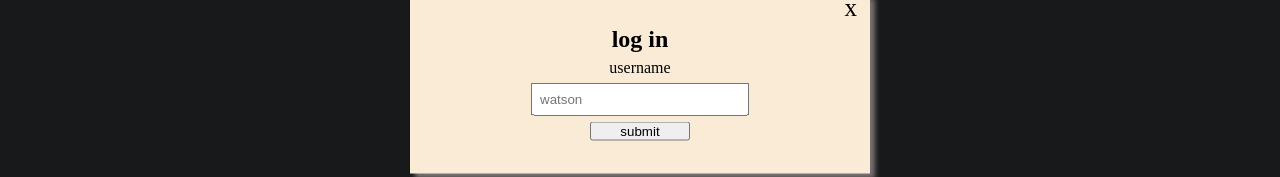
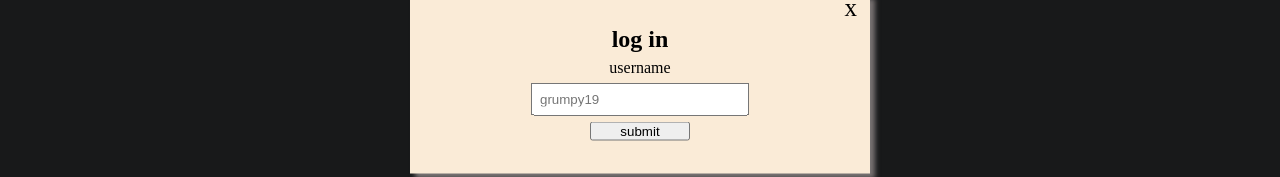
Before and after one commit to zakaria552/nc-news, a React (Create React App) app: page /topics in a window 1280 px wide. Shown: the part 237-414 px from the top of the page. Built offline with nearby package versions, Linux system fonts and the light colour scheme; no server answers.

Commit message:
changed placeholder from watson

```diff
--- a/src/components/LoginPop.jsx
+++ b/src/components/LoginPop.jsx
@@ -35,7 +35,7 @@ function LoginPop () {
             <input
                 type="text"
                 value={username}
-                placeholder="watson"
+                placeholder="grumpy19"
                 onChange={(e) => setUsername(e.target.value)}
                 />
 
```
